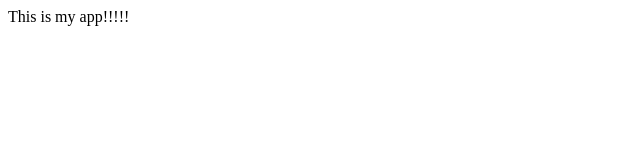
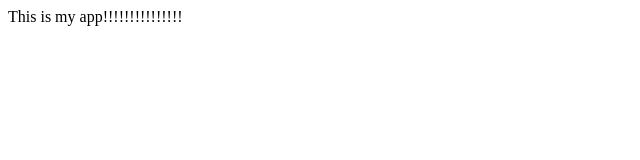
Before and after one commit to emaxgit/1, a plain HTML site: page index.html in a window 1280 px wide. Shown: the full height of the page, 0-640 px from the left. Drawn offline with Linux system fonts and the light colour scheme.

Commit message:
modksdjhfk

```diff
--- a/app.js
+++ b/app.js
@@ -0,0 +1 @@
+console.log("sjhfksdjfkjsdflk");
--- a/index.html
+++ b/index.html
@@ -7,6 +7,6 @@
     <title>My git app</applet></title>
 </head>
 <body>
-    This is my app!!!!!
+    This is my app!!!!!!!!!!!!!!!
 </body>
 </html>
```
